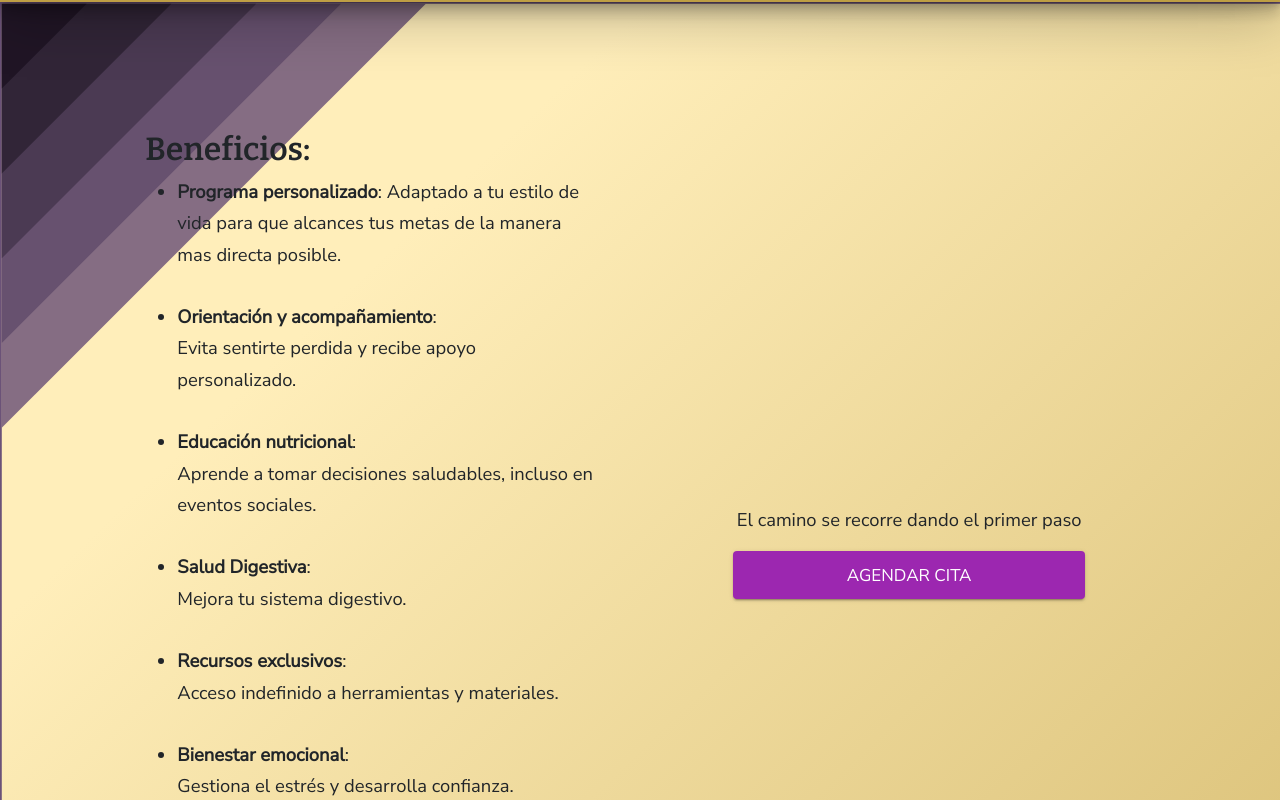
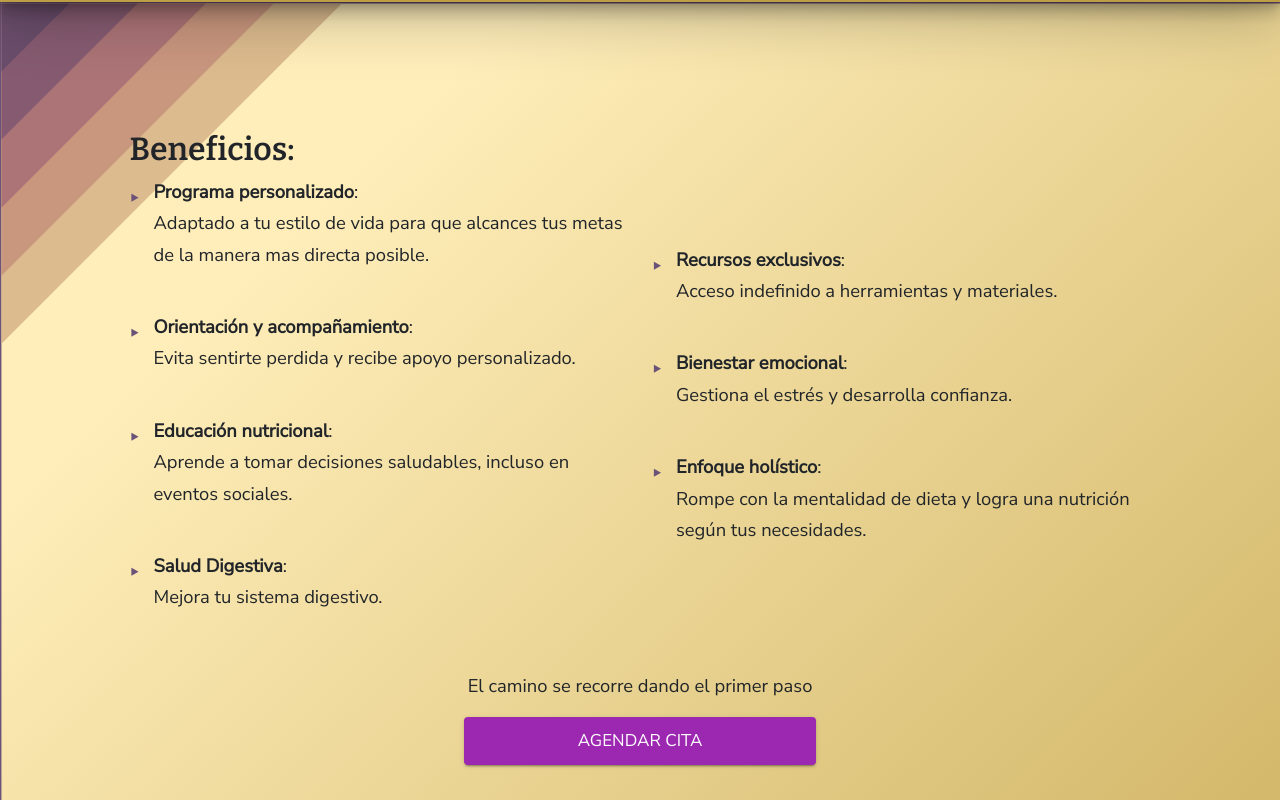
Before and after one commit to Matias-Ramos/ElevateHer, a React (Vite) app: page / in a window 1280 px wide. Shown: the part 3520-4320 px from the top of the page. Built offline with nearby package versions, Linux system fonts and the light colour scheme.

Commit message:
benefits content is now the proper one.

```diff
--- a/src/pages/benefits/Benefits.jsx
+++ b/src/pages/benefits/Benefits.jsx
@@ -24,7 +24,7 @@ const Benefits = () => {
         <section id="benefits" style={sectionStyling}>
             <Container>
                 <Row className={rowStyling}>
-                    <Col lg={7} xl={5}>
+                    <Col lg={12} xl={11}>
                         <List />
                     </Col>
                     <Col className={secondColStyling} lg={5}>
--- a/src/pages/benefits/List.jsx
+++ b/src/pages/benefits/List.jsx
@@ -1,16 +1,29 @@
+import { Row, Col } from "react-bootstrap"
+
 const List = () => (
     <>
         <h2>Beneficios:</h2>
-        <ul>
-            <li><b>Programa personalizado</b>:
-                Adaptado a tu estilo de vida para que alcances tus metas de la manera mas directa posible.</li><br />
+        <Row style={{alignItems:"center"}}>
+           <Col>
+               <div className="benefit-item-list">
+                  <ul className="customBullets">
+                      <li><b>Programa personalizado</b>:<br />Adaptado a tu estilo de vida para que alcances tus metas de la manera mas directa posible.</li><br />
                       <li><b>Orientación y acompañamiento</b>:<br />Evita sentirte perdida y recibe apoyo personalizado.</li><br />
                       <li><b>Educación nutricional</b>:<br />Aprende a tomar decisiones saludables, incluso en eventos sociales.</li><br />
                       <li><b>Salud Digestiva</b>:<br />Mejora tu sistema digestivo.</li><br />
+                  </ul>
+               </div>
+           </Col>
+           <Col>
+               <div className="benefit-item-list">
+                  <ul className="customBullets">
                       <li><b>Recursos exclusivos</b>:<br /> Acceso indefinido a herramientas y materiales.</li><br />
                       <li><b>Bienestar emocional</b>:<br />Gestiona el estrés y desarrolla confianza.</li><br />
                       <li><b>Enfoque holístico</b>:<br /> Rompe con la mentalidad de dieta y logra una nutrición según tus necesidades.</li><br />
                   </ul>
+               </div>
+           </Col>
+       </Row>
     </>
 )
 export default List
--- a/src/pages/benefits/benefits.scss
+++ b/src/pages/benefits/benefits.scss
@@ -1,5 +1,23 @@
-#benefits .callToAction .row .col:first-child{
-    text-shadow: none;
+#benefits {
+    .callToAction .row .col:first-child{
+        text-shadow: none;
+    }
+    .customBullets {
+        list-style-type: none;
+        padding-left: 0;
+        li {
+            position: relative;
+            padding-left: 1.3em;
+            margin-bottom: 10px;
+            &::before {
+                content: '\2023';
+                color: #6B5278;
+                font-size: 1.5em;
+                position: absolute;
+                left: 0;
+            }
+        }
+    }
 }
 @media only screen and (max-width: 576px) {
     #benefits{
--- a/src/pages/footer/SocialNetworks.jsx
+++ b/src/pages/footer/SocialNetworks.jsx
@@ -27,10 +27,10 @@ const socialMediaLinks = [
   },
 ];
 
-const iconsStyling = { height: '100%', width: 'auto', marginRight: '0.5rem' };
+const iconsStyling = { height: '100%', width: 'auto', marginRight: '0.7rem' };
 const containerStyling = { height: '2rem', display:'flex' }
 const SocialNetworks = () => (
-  <div style={containerStyling}>
+  <div id="socialNetworks" style={containerStyling}>
     {socialMediaLinks.map((socialMedia, index) => (
         <a
           key={index}
--- a/src/pages/footer/footer.scss
+++ b/src/pages/footer/footer.scss
@@ -3,6 +3,12 @@ footer{
     padding-top: 4rem;
     background-color: $purple-footer;
     color: white;
+    a{
+        color:white;
+        &:hover{
+                color:#adb5bd;
+        }
+    }
     ol li{
         list-style-type: none;
         a{
@@ -12,10 +18,9 @@ footer{
         }
     }
 }
-
-footer a{
-    color:white;
-    &:hover{
-            color:#adb5bd;
+@media only screen and (max-width: 991px) {
+    #socialNetworks {
+        margin: 2rem 0rem 4rem 0px;
+        padding-left: 2rem;
     }
 }
```
Also changed, not shown: src/assets/benefitsBlobBckgDesktop.svg. Lines whose indentation alone changed are shown as unchanged.
